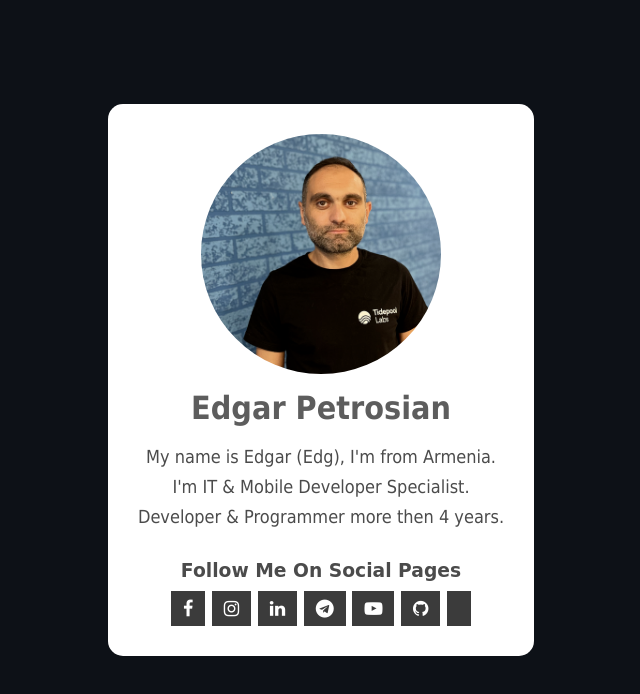
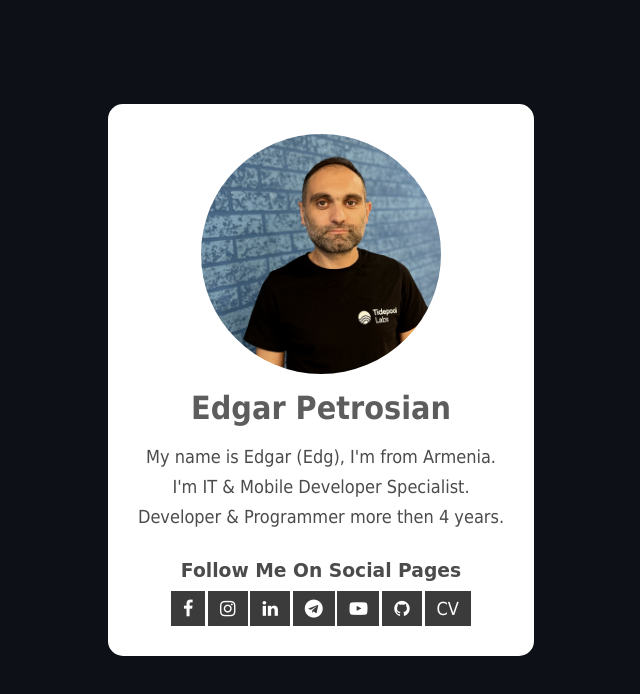
Before and after one commit to EdgarPetrosian/edgarpetrosian.github.io, a plain HTML site: page index.html in a window 1280 px wide. Shown: the whole page, without its empty margins (319-959 px from the left). Drawn offline with Linux system fonts and the light colour scheme.

Commit message:
Added cv text

```diff
--- a/index.html
+++ b/index.html
@@ -31,7 +31,7 @@
                     <a href="https://t.me/edgarpetrosian" target="_blank"><i class="fa fa-telegram"></i></a>
                     <a href="https://www.youtube.com/channel/UCjxQot8Md9CzYtjaJuqj5ig" target="_blank"><i class="fa fa-youtube-play"></i></a>
                     <a href="https://github.com/EdgarPetrosian" target="_blank"><i class="fa fa-github"></i></a>
-                    <a href ="/CV/Edgar Petrosyan CV.pdf" target="_blank" download></a>
+                    <a href ="/CV/Edgar Petrosyan CV.pdf" target="_blank" download>CV</a>
                 </div>
             </div>
         </div>
```
